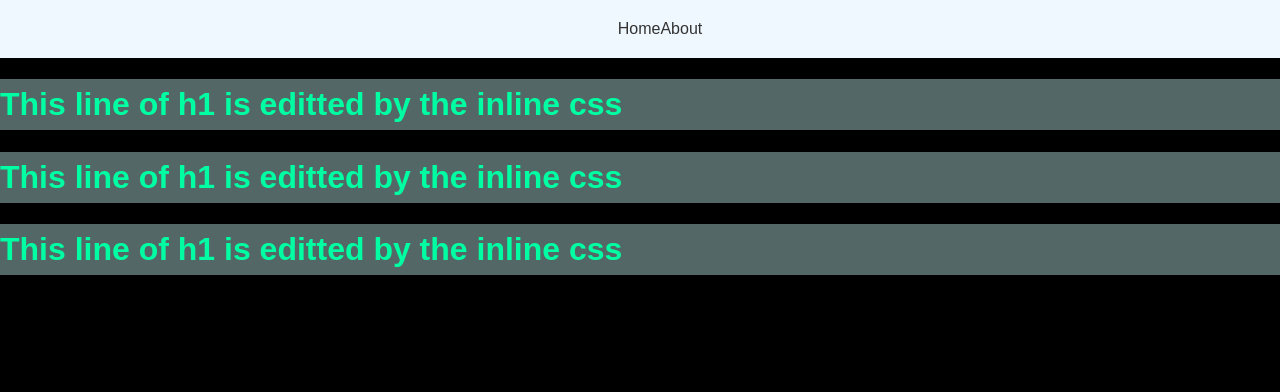
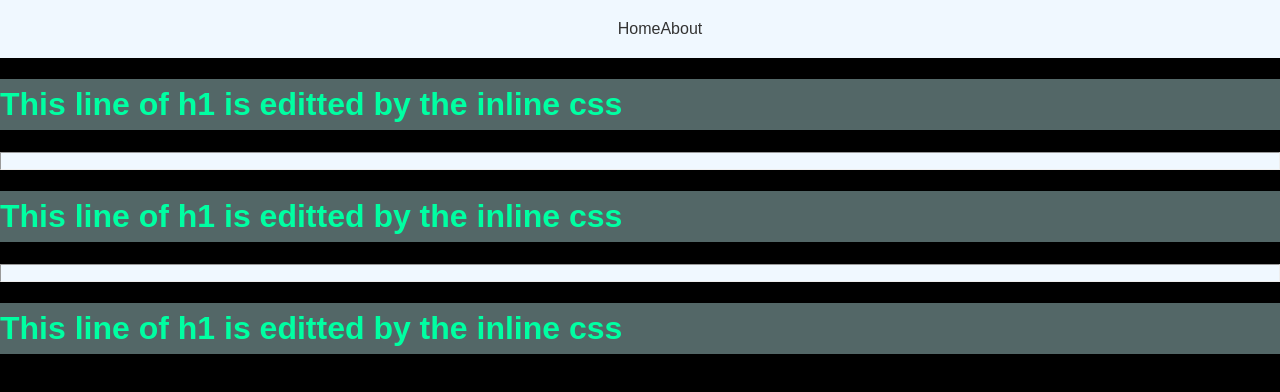
Before and after one commit to NishanChy733689/class-homeworks, a plain HTML site: page cas.html in a window 1280 px wide. Drawn offline with Linux system fonts and the light colour scheme.

Commit message:
some changes

```diff
--- a/cas.html
+++ b/cas.html
@@ -28,6 +28,10 @@
             justify-content: space-around;
             display: flex;
         }
+        hr{
+            height: 1rem;
+            background-color: aliceblue;
+        }
     </style>
 </head>
 <body>
@@ -39,7 +43,9 @@
     </nav>
 
     <h1 style="color:rgb(0, 255, 162);">This line of h1 is editted by the inline css</h1>
+    <hr>
     <h1 style="color:rgb(0, 255, 162);">This line of h1 is editted by the inline css</h1>
+    <hr>
     <h1 style="color:rgb(0, 255, 162);">This line of h1 is editted by the inline css</h1>
 </body>
 </html>
```
